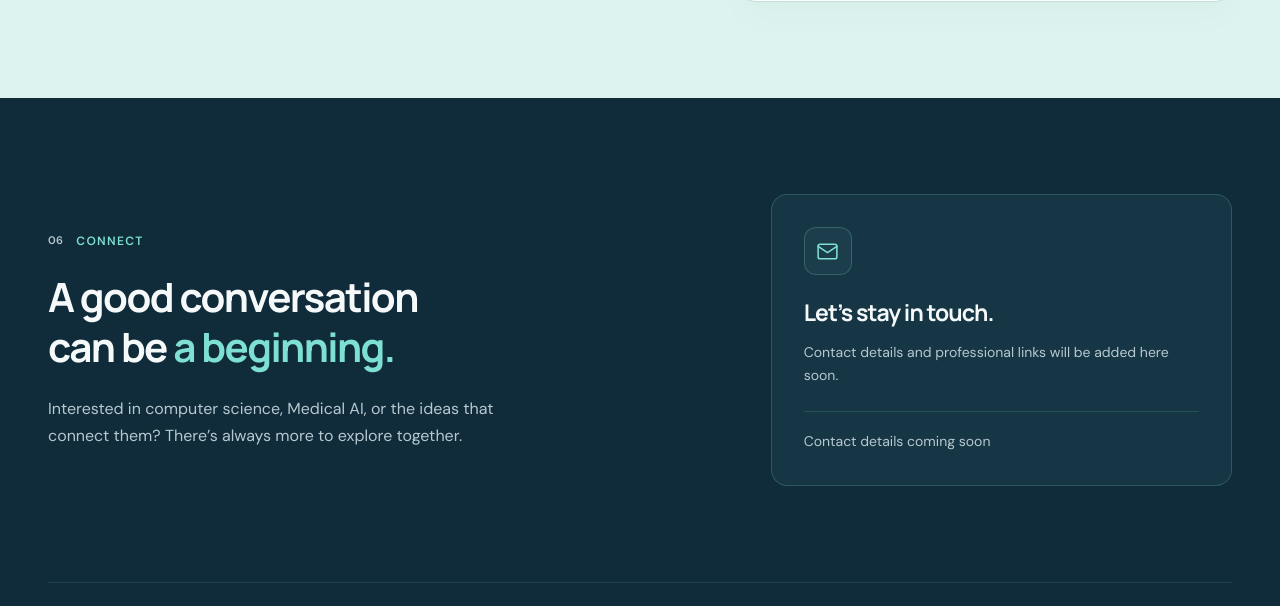
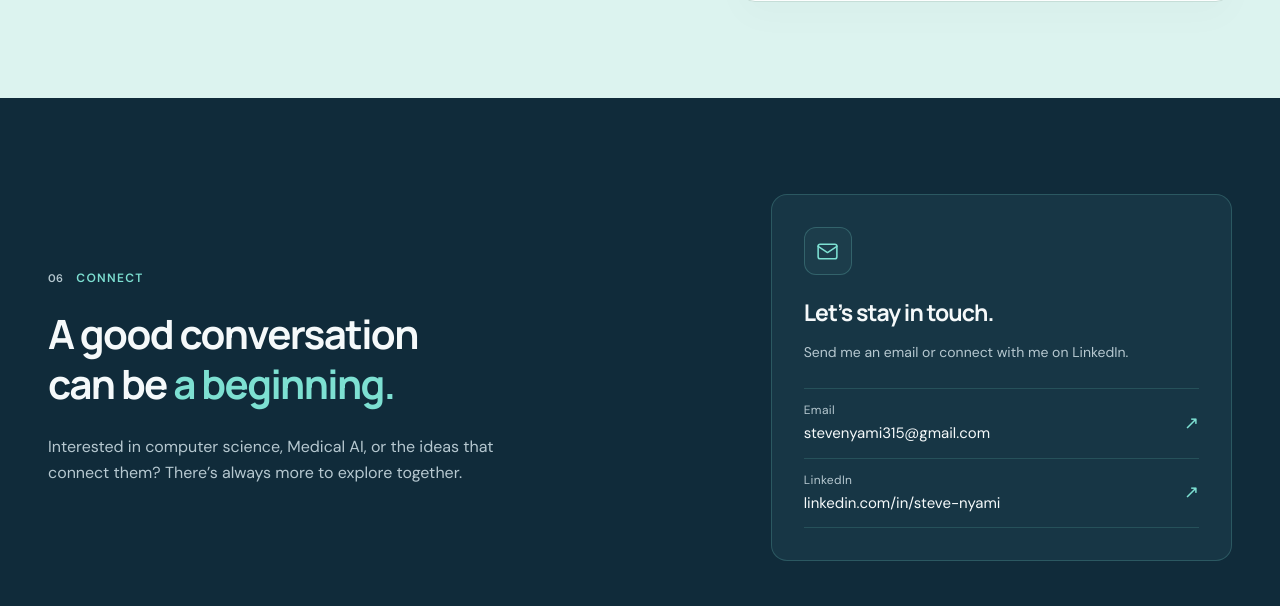
Before and after one commit to Stevenyami/portfolio-website, a website built with Vite: page index.html in a window 1280 px wide. Shown: the part 5154-5760 px from the top of the page. Built offline with nearby package versions, Linux system fonts and the light colour scheme.

Commit message:
Add email and LinkedIn contact links
Replace the "coming soon" contact notice with links to Steve's email
address and LinkedIn profile.

Co-Authored-By: Claude Opus 5.5 <noreply@anthropic.com>

```diff
--- a/index.html
+++ b/index.html
@@ -224,8 +224,9 @@
       <section class="contact-section section-pad" id="contact" aria-labelledby="contact-title" tabindex="-1">
         <div class="container contact-layout">
           <div><p class="eyebrow"><span class="section-number">06</span> Connect</p><h2 id="contact-title">A good conversation<br />can be <span>a beginning.</span></h2><p>Interested in computer science, Medical AI, or the ideas that connect them? There’s always more to explore together.</p></div>
-          <!-- Add Steve's real email and professional links here when provided. -->
-          <div class="contact-card"><span class="contact-icon line-icon" aria-hidden="true"><svg viewBox="0 0 24 24" fill="none" stroke="currentColor" stroke-width="1.5" stroke-linecap="round" stroke-linejoin="round"><rect x="3" y="5" width="18" height="14" rx="2"/><path d="M3 7l9 6 9-6"/></svg></span><h3>Let’s stay in touch.</h3><p>Contact details and professional links will be added here soon.</p><span class="contact-status">Contact details coming soon</span></div>
+          <div class="contact-card"><span class="contact-icon line-icon" aria-hidden="true"><svg viewBox="0 0 24 24" fill="none" stroke="currentColor" stroke-width="1.5" stroke-linecap="round" stroke-linejoin="round"><rect x="3" y="5" width="18" height="14" rx="2"/><path d="M3 7l9 6 9-6"/></svg></span><h3>Let’s stay in touch.</h3><p>Send me an email or connect with me on LinkedIn.</p>
+            <ul class="contact-links"><li><a href="mailto:stevenyami315@gmail.com"><span><small>Email</small>stevenyami315@gmail.com</span><span aria-hidden="true">↗</span></a></li><li><a href="https://www.linkedin.com/in/steve-nyami/"><span><small>LinkedIn</small>linkedin.com/in/steve-nyami</span><span aria-hidden="true">↗</span></a></li></ul>
+          </div>
         </div>
       </section>
     </main>
--- a/src/style.css
+++ b/src/style.css
@@ -212,7 +212,7 @@ section[tabindex='-1']:focus, main[tabindex='-1']:focus { outline: none; }
 .profile-footer { display: flex; align-items: center; gap: 9px; margin-top: 14px; padding-top: 20px; border-top: 1px solid #e0ebe7; color: var(--color-primary-hover); font-size: 12px; }
 .profile-footer > span:first-child { font-size: 20px; }
 
-/* Contact placeholders describe the missing details without fake controls. */
+/* Contact links are plain anchors; there is no form or backend. */
 .contact-section, .site-footer { color: var(--color-on-navy); background: var(--color-navy); }
 .contact-layout { display: grid; grid-template-columns: 1.35fr 1fr; align-items: center; gap: 100px; }
 .contact-section .eyebrow { color: var(--color-teal-bright); }
@@ -224,7 +224,12 @@ section[tabindex='-1']:focus, main[tabindex='-1']:focus { outline: none; }
 .contact-icon { border-color: #7de0d23b; color: var(--color-teal-bright); background: #1c3d4b; }
 .contact-card h3 { margin-top: 23px; font-size: 23px; }
 .contact-card p { margin-top: 13px; color: var(--color-on-navy-muted); font-size: 14px; }
-.contact-status { display: block; margin-top: 24px; padding-top: 18px; border-top: 1px solid #7de0d227; color: var(--color-on-navy-muted); font-size: 14px; }
+.contact-links { margin: 24px 0 0; padding: 0; list-style: none; border-top: 1px solid #7de0d227; }
+.contact-links a { display: flex; align-items: center; justify-content: space-between; gap: 16px; min-height: 64px; padding-block: 12px; border-bottom: 1px solid #7de0d227; font-size: 15px; transition: color 160ms; }
+.contact-links a > span:first-child { min-width: 0; overflow-wrap: anywhere; }
+.contact-links a > span:last-child { color: var(--color-teal-bright); font-size: 18px; }
+.contact-links a:hover { color: var(--color-teal-bright); }
+.contact-links small { display: block; color: var(--color-on-navy-muted); font-size: 12px; letter-spacing: .03em; }
 .footer-inner { display: flex; align-items: center; justify-content: space-between; gap: 24px; min-height: 96px; border-top: 1px solid #7de0d223; color: var(--color-on-navy-muted); font-size: 12px; }
 .footer-name { display: inline-flex; align-items: center; min-height: 44px; color: var(--color-on-navy); font-family: Manrope, sans-serif; font-size: 18px; font-weight: 600; letter-spacing: -.04em; }
 .footer-name > span { color: var(--color-teal-bright); }
```
Also changed, not shown: docs/medical-ai-design-plan.md (+1 -1 lines), README.md.
